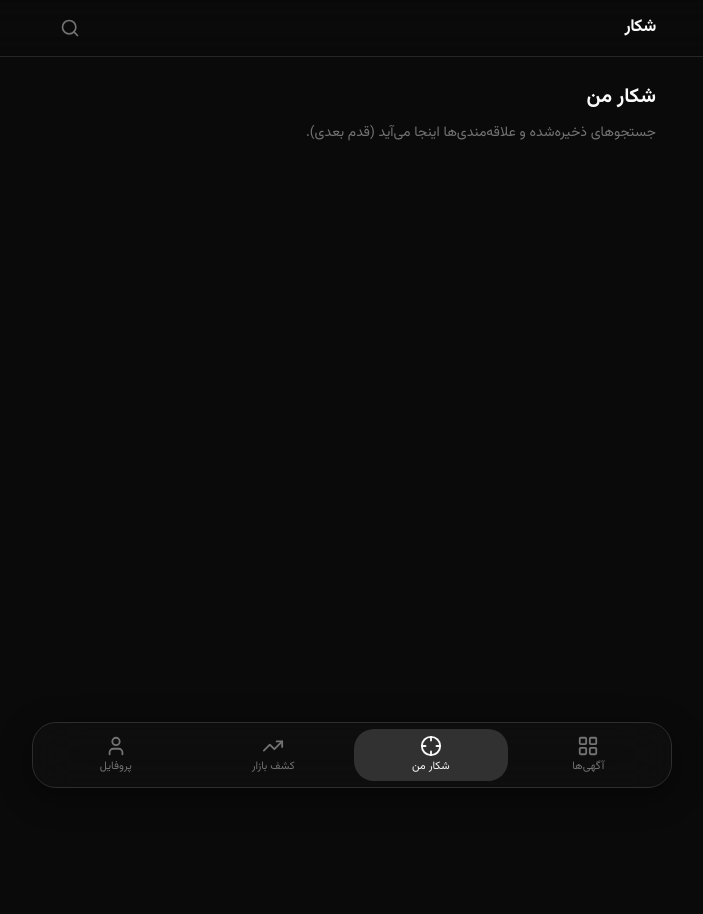
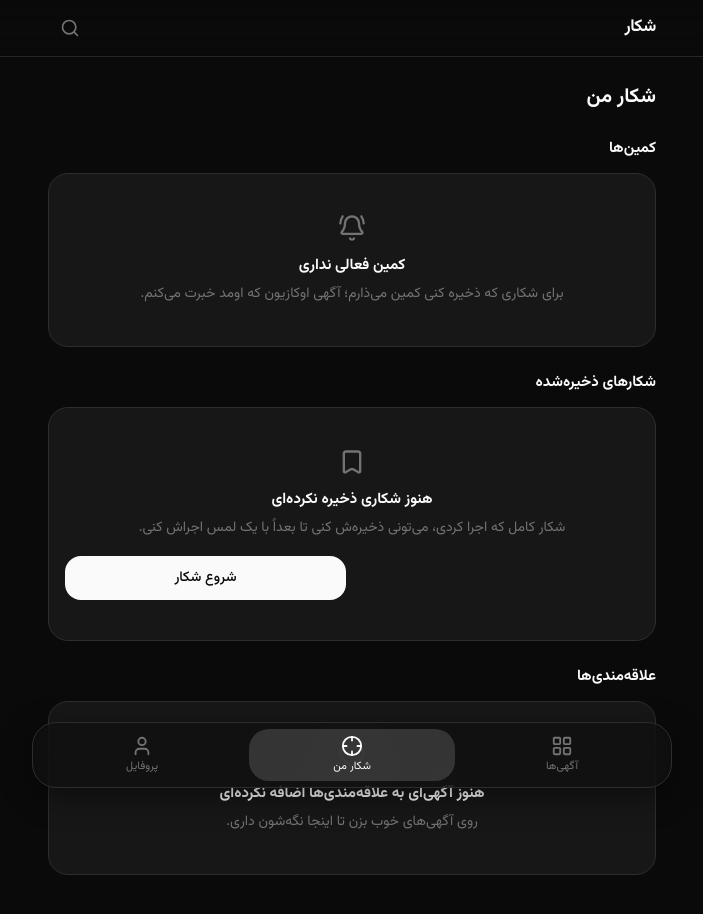
Before and after one commit to Nimadanesh/shakar, a Next.js app in the folder PWA_app/: page /saved in a window 1280 px wide. Shown: the top 914 px of the page, without its empty margins (288-991 px from the left). Before the commit the page ends 800 px from the top, so only its background shows below. Built offline with nearby package versions, Linux system fonts and the light colour scheme.

Commit message:
flow v2: phase 5 mission control + nav cleanup
- /saved is now mission control: کمین, saved hunts, favorites sections;
  favorites read the honest local store, others are honest empty states
- Removed کشف بازار from BottomTabBar (3 tabs); deleted /discover route

```diff
--- a/PWA_app/src/app/discover/page.tsx
+++ /dev/null
@@ -1,10 +0,0 @@
-export default function DiscoverPage() {
-  return (
-    <main className="flex flex-1 flex-col gap-2 py-6">
-      <h1 className="text-xl font-bold leading-8">کشف بازار</h1>
-      <p className="text-sm leading-6 text-muted-foreground">
-        بینش‌های سبک بازار در فاز بعدی (P2) اضافه می‌شود.
-      </p>
-    </main>
-  );
-}
--- a/PWA_app/src/app/saved/page.tsx
+++ b/PWA_app/src/app/saved/page.tsx
@@ -1,10 +1,105 @@
+"use client";
+
+import Image from "next/image";
+import Link from "next/link";
+import { BellRing, Bookmark, Heart } from "lucide-react";
+import { CategoryArt } from "@/components/ads/CategoryArt";
+import { EmptyState } from "@/components/ui/empty-state";
+import { useFavorites } from "@/hooks/useFavorites";
+import { SEARCH_FIXTURES, type FixtureAd } from "@/data/search-fixtures";
+import { formatPriceToman } from "@/lib/prices";
+
+function SectionTitle({ children }: { children: React.ReactNode }) {
+  return <h2 className="text-[15px] font-bold leading-6 text-foreground">{children}</h2>;
+}
+
+function FavoriteRow({ ad }: { ad: FixtureAd }) {
+  return (
+    <Link
+      href={`/ads/${ad.id}`}
+      className="flex items-center gap-3 rounded-xl border border-border bg-card p-3 transition-colors hover:border-ring focus-visible:outline-2 focus-visible:outline-ring"
+    >
+      <span className="relative block size-16 shrink-0 overflow-hidden rounded-lg bg-secondary">
+        {ad.thumbnail ? (
+          <Image
+            src={ad.thumbnail}
+            alt=""
+            width={128}
+            height={128}
+            className="h-full w-full object-cover"
+            loading="lazy"
+          />
+        ) : (
+          <CategoryArt categoryId={ad.categoryId} title={ad.title} className="aspect-square" />
+        )}
+      </span>
+      <span className="flex min-w-0 flex-1 flex-col gap-1">
+        <span className="truncate text-sm font-semibold leading-5 text-foreground">
+          {ad.title}
+        </span>
+        <span className="text-[13px] font-bold tabular-nums leading-5 text-foreground">
+          {formatPriceToman(ad.price)}
+        </span>
+        <span className="text-xs leading-4 text-muted-foreground">
+          {ad.city}
+          {ad.neighborhood ? `، ${ad.neighborhood}` : ""}
+        </span>
+      </span>
+    </Link>
+  );
+}
+
+/**
+ * Mission control: saved hunts, کمین monitoring, favorites.
+ * Favorites read the honest local store. Saved hunts and کمین need
+ * identity + backend, so their sections are honest empty states —
+ * never fabricated activity.
+ */
 export default function SavedPage() {
+  const { isFavorite } = useFavorites();
+  const favoriteAds = SEARCH_FIXTURES.filter((ad) => isFavorite(ad.id));
+
   return (
-    <main className="flex flex-1 flex-col gap-2 py-6">
-      <h1 className="text-xl font-bold leading-8">شکار من</h1>
-      <p className="text-sm leading-6 text-muted-foreground">
-        جستجوهای ذخیره‌شده و علاقه‌مندی‌ها اینجا می‌آید (قدم بعدی).
-      </p>
+    <main className="flex flex-1 flex-col gap-6 py-6">
+      <h1 className="text-xl font-bold leading-8 text-foreground">شکار من</h1>
+
+      <section aria-label="کمین‌ها" className="flex flex-col gap-3">
+        <SectionTitle>کمین‌ها</SectionTitle>
+        <EmptyState
+          icon={<BellRing size={28} aria-hidden="true" className="text-muted-foreground" />}
+          title="کمین فعالی نداری"
+          description="برای شکاری که ذخیره کنی کمین می‌ذارم؛ آگهی اوکازیون که اومد خبرت می‌کنم."
+        />
+      </section>
+
+      <section aria-label="شکارهای ذخیره‌شده" className="flex flex-col gap-3">
+        <SectionTitle>شکارهای ذخیره‌شده</SectionTitle>
+        <EmptyState
+          icon={<Bookmark size={28} aria-hidden="true" className="text-muted-foreground" />}
+          title="هنوز شکاری ذخیره نکرده‌ای"
+          description="شکار کامل که اجرا کردی، می‌تونی ذخیره‌ش کنی تا بعداً با یک لمس اجراش کنی."
+          primaryAction={{ label: "شروع شکار", onClick: () => (window.location.href = "/") }}
+        />
+      </section>
+
+      <section aria-label="علاقه‌مندی‌ها" className="flex flex-col gap-3">
+        <SectionTitle>علاقه‌مندی‌ها</SectionTitle>
+        {favoriteAds.length > 0 ? (
+          <ul className="flex flex-col gap-2">
+            {favoriteAds.map((ad) => (
+              <li key={ad.id}>
+                <FavoriteRow ad={ad} />
+              </li>
+            ))}
+          </ul>
+        ) : (
+          <EmptyState
+            icon={<Heart size={28} aria-hidden="true" className="text-muted-foreground" />}
+            title="هنوز آگهی‌ای به علاقه‌مندی‌ها اضافه نکرده‌ای"
+            description="روی آگهی‌های خوب بزن تا اینجا نگه‌شون داری."
+          />
+        )}
+      </section>
     </main>
   );
 }
--- a/PWA_app/src/components/layout/BottomTabBar.tsx
+++ b/PWA_app/src/components/layout/BottomTabBar.tsx
@@ -2,13 +2,12 @@
 
 import Link from "next/link";
 import { usePathname } from "next/navigation";
-import { Crosshair, LayoutGrid, TrendingUp, User } from "lucide-react";
+import { Crosshair, LayoutGrid, User } from "lucide-react";
 import { cn } from "@/lib/utils";
 
 const tabs = [
   { href: "/", label: "آگهی‌ها", icon: LayoutGrid },
   { href: "/saved", label: "شکار من", icon: Crosshair },
-  { href: "/discover", label: "کشف بازار", icon: TrendingUp },
   { href: "/profile", label: "پروفایل", icon: User },
 ] as const;
 
@@ -21,7 +20,7 @@ export function BottomTabBar() {
       className="fixed inset-x-0 bottom-0 z-40 px-4"
       style={{ paddingBottom: "max(0.75rem, env(safe-area-inset-bottom))" }}
     >
-      <div className="mx-auto grid w-full max-w-screen-sm grid-cols-4 gap-1 rounded-2xl border border-border bg-secondary/70 p-1.5 shadow-[0_8px_32px_rgb(0_0_0/0.45)] backdrop-blur-xl">
+      <div className="mx-auto grid w-full max-w-screen-sm grid-cols-3 gap-1 rounded-2xl border border-border bg-secondary/70 p-1.5 shadow-[0_8px_32px_rgb(0_0_0/0.45)] backdrop-blur-xl">
         {tabs.map(({ href, label, icon: Icon }) => {
           const isActive =
             href === "/" ? pathname === "/" : pathname.startsWith(href);
--- a/PWA_app/src/components/search/SearchWorkspace.tsx
+++ b/PWA_app/src/components/search/SearchWorkspace.tsx
@@ -2,7 +2,7 @@
 
 import { useCallback, useEffect, useMemo, useRef, useState } from "react";
 import { useRouter, useSearchParams } from "next/navigation";
-import { Building2, Camera, Crosshair, History, Music } from "lucide-react";
+import { Building2, Camera, History, Music } from "lucide-react";
 import { FOCUS_SEARCH_EVENT } from "@/components/layout/Header";
 import { ActiveSearchSummary } from "@/components/search/ActiveSearchSummary";
 import { QuickPrecision } from "@/components/search/QuickPrecision";
```
